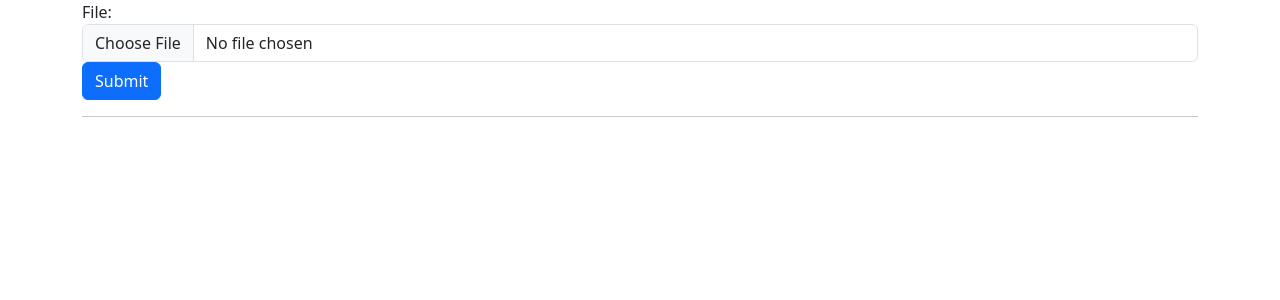
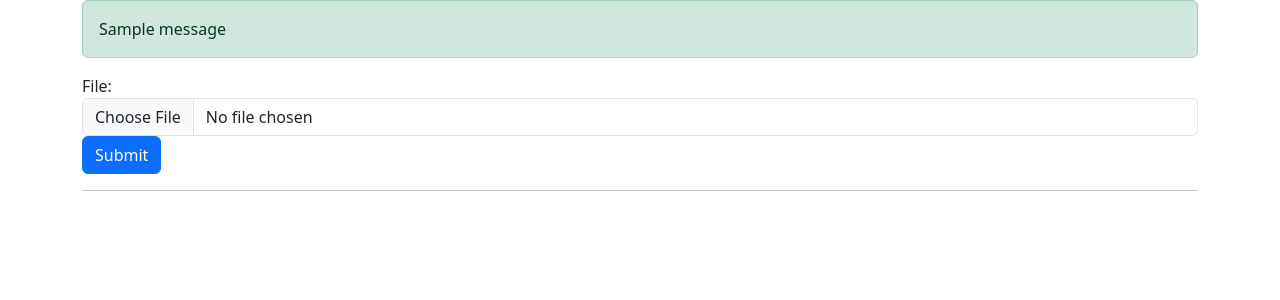
Before and after one commit to iokiwi/moneyapp, a Django app: page /upload/ in a window 1280 px wide. Shown: the part 56-356 px from the top of the page. Run offline with Django 4.2, Linux system fonts and the light colour scheme; tables that the repository leaves empty hold one stand-in row (values such as "Sample post"); one stand-in notice (Sample message) is shown.

Commit message:
validate that a file has been uploaded, warn if not

```diff
--- a/moneyapp/settings.py
+++ b/moneyapp/settings.py
@@ -110,7 +110,7 @@ TIME_ZONE = 'UTC'
 
 USE_I18N = True
 
-USE_TZ = True
+# USE_TZ = True
 
 
 # Static files (CSS, JavaScript, Images)
--- a/transactions/templates/transactions/upload.html
+++ b/transactions/templates/transactions/upload.html
@@ -3,6 +3,26 @@
 {% block content %}
 
 <div class="container">
+    {% if messages %}
+        {% for message in messages %}
+            {% if 'error' in message.tags %}
+                <div class="alert alert-danger" role="alert">
+                    {{ message }}
+                </div>
+            {% endif %}
+            {% if 'success' in message.tags %}
+                <div class="alert alert-success" role="alert">
+                    {{ message }}
+                </div>
+            {% endif %}
+            {% if 'info' in message.tags %}
+            <div class="alert alert-info" role="alert">
+                {{ message }}
+            </div>
+        {% endif %}
+        {% endfor %}
+    {% endif %}
+
     <form action="{% url 'transactions:upload' %}" method="post" enctype="multipart/form-data">
         <div class="form-group">
         {% csrf_token %}
--- a/transactions/views.py
+++ b/transactions/views.py
@@ -4,6 +4,7 @@ from django.views import generic
 from django.db.models import Sum
 from django.http import HttpResponseRedirect
 from django.db import IntegrityError
+from django.contrib import messages
 
 from ofxparse import OfxParser
 
@@ -29,27 +30,37 @@ class StatsView(generic.ListView):
 
 
 def upload(request):
+
+    if request.method == "GET":
+        return render(request, "transactions/upload.html", {})
+
     if request.method == "POST":
+        if request.FILES.get("file") is None:
+            messages.error(request, "No file uploaded")
+            return HttpResponseRedirect(reverse("transactions:upload"))
+
         ofx = OfxParser.parse(request.FILES["file"])
 
         account = ofx.account
-        # print({
-        #     "account_id": account.account_id,
-        #     "account_type": account.account_type,
-        #     "branch_id": account.branch_id,
-        #     "curdef": account.curdef,
-        #     "institution": account.institution,
-        #     "number": account.number,
-        #     "routing_number": account.routing_number,
-        #     #  ,"statement": account.statement
-        #     "type": account.type,
-        #     "warnings": account.warnings,
-        # })
+        print({
+            "account_id": account.account_id,
+            "account_type": account.account_type,
+            "branch_id": account.branch_id,
+            "curdef": account.curdef,
+            "institution": account.institution,
+            "number": account.number,
+            "routing_number": account.routing_number,
+            #  ,"statement": account.statement
+            "type": account.type,
+            "warnings": account.warnings,
+        })
 
         rows_imported = 0
+        duplicate_rows = 0
         for t in ofx.account.statement.transactions:
             try:
                 transaction = Transaction(
+                    # TODO(simonm): Link transaction to bank account
                     payee=t.payee,
                     transaction_type=t.type,
                     date=t.date,
@@ -64,11 +75,11 @@ def upload(request):
                 transaction.save()
                 rows_imported += 1
             except IntegrityError as e:
-                pass
+                duplicate_rows += 1
+                # pass
 
-        print(rows_imported, "/", len(ofx.account.statement.transactions))
-        return HttpResponseRedirect(reverse("transactions:upload", args=""))
-    else:
-        pass
+        messages.success(request, "{}/{} transactions imported. {} duplicate transactions skipped.".format(
+            rows_imported, len(account.statement.transactions), duplicate_rows))
 
-    return render(request, "transactions/upload.html", {})
+        # print(rows_imported, "/", len(ofx.account.statement.transactions))
+        return HttpResponseRedirect(reverse("transactions:upload"))
```
